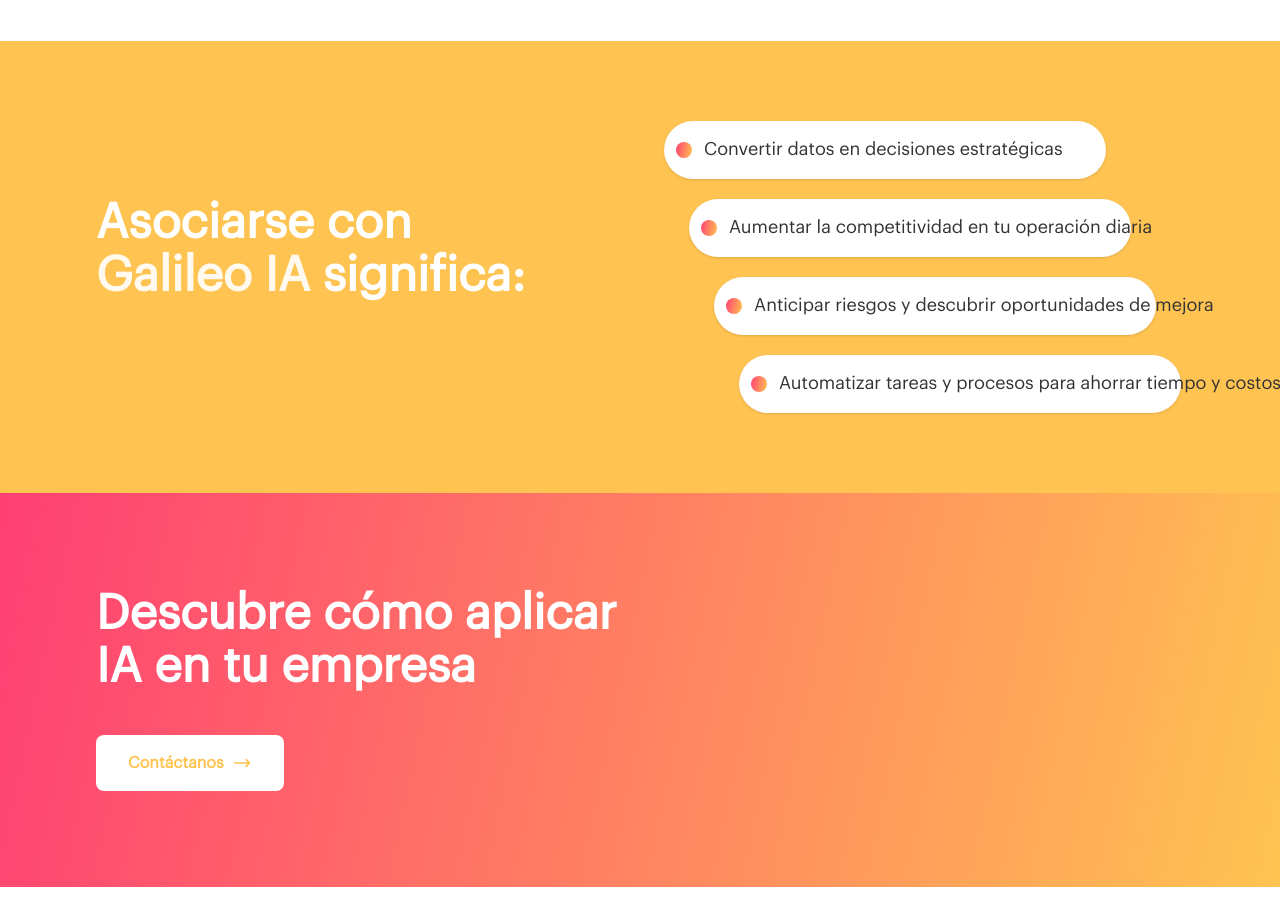
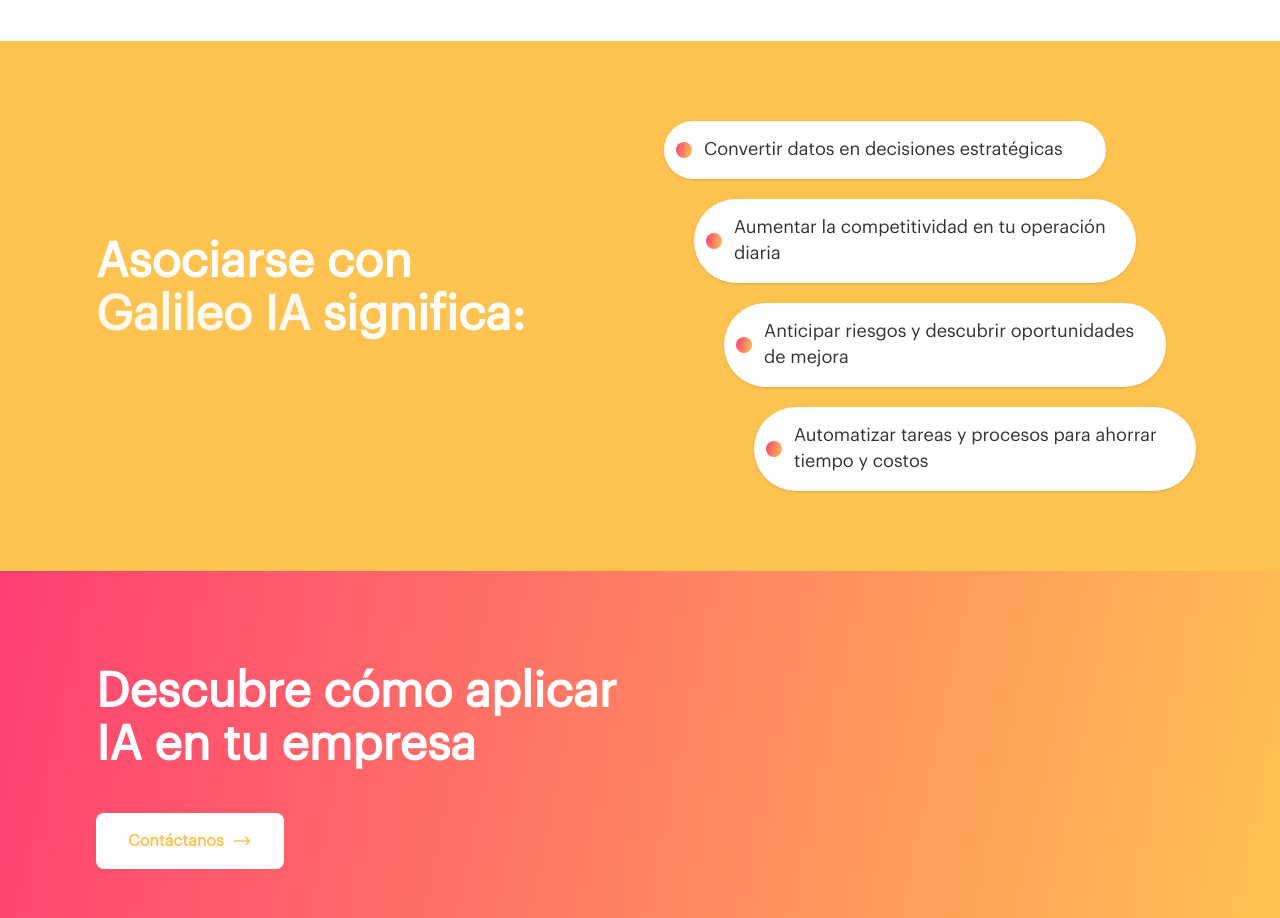
Before and after one commit to falarcon281096/attach-group, a Next.js app: page /galileo in a window 1280 px wide. Shown: the part 2940-3858 px from the top of the page. Built offline with nearby package versions, Linux system fonts and the light colour scheme.

Commit message:
Fix: Escalera completa

```diff
--- a/src/app/galileo/page.tsx
+++ b/src/app/galileo/page.tsx
@@ -532,7 +532,7 @@
                     background: "var(--new-colors-galileo-ia-2, #FFC351)",
                 }}
             >
-                <div className="max-w-7xl mx-auto grid md:grid-cols-2 gap-12 items-center">
+                <div className="max-w-6xl mx-auto grid md:grid-cols-2 gap-12 items-center">
                     {/* Columna izquierda */}
                     <div>
                         <h2 className="text-white text-[40px] md:text-[48px] font-semibold leading-[110%] mb-8">
@@ -542,7 +542,7 @@
                     </div>
 
                     {/* Columna derecha */}
-                    <div className="flex flex-col gap-5">
+                    <div className="flex flex-col gap-5 items-start">
                         {[
                             "Convertir datos en decisiones estratégicas",
                             "Aumentar la competitividad en tu operación diaria",
@@ -551,11 +551,9 @@
                         ].map((item, i) => (
                             <p
                                 key={i}
-                                className="relative bg-white text-[#333] text-[16px] md:text-[18px] leading-[26px] py-4 pl-10 pr-6 rounded-full shadow-sm whitespace-nowrap transition-all duration-300"
+                                className="relative bg-white text-[#333] text-[16px] md:text-[18px] leading-[26px] py-4 pl-10 pr-6 rounded-full shadow-sm transition-all duration-300 w-full md:w-[85%] max-w-[880px]"
                                 style={{
-                                    marginLeft: i * 25 + "px", // escalera
-                                    width: "85%", // controla el largo del bloque
-                                    maxWidth: "720px", // límite máximo para pantallas grandes
+                                    marginLeft: window.innerWidth >= 768 ? `${i * 30}px` : "0px", // solo escalera en desktop
                                 }}
                             >
                                 <span
```
